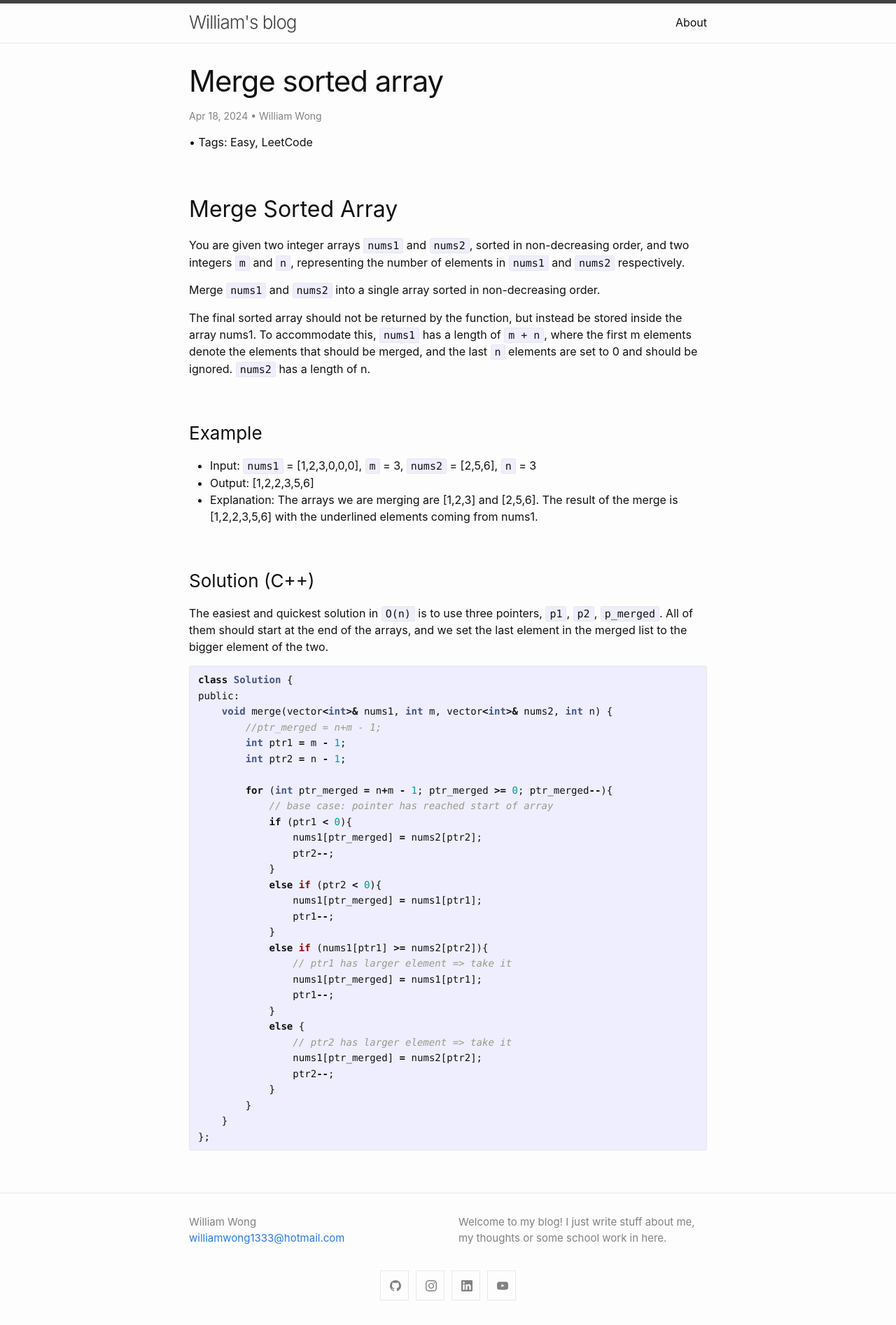
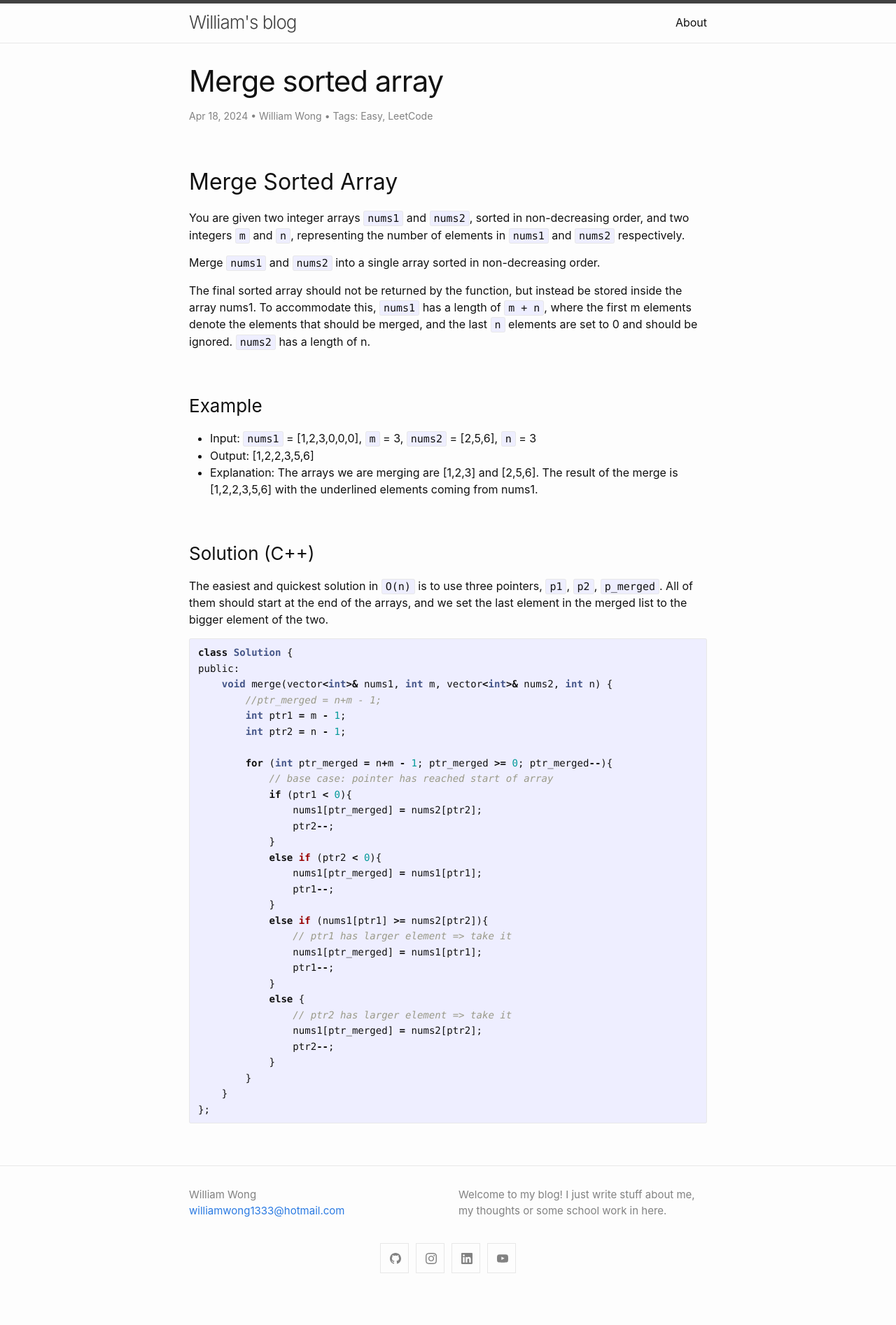
Before and after one commit to wongwil/wongwil.github.io, a Jekyll site: the page built from _posts/2024-04-18-merge-sorted-array.md, in a window 1280 px wide. Shown: the whole page at 70% size. Built offline with Jekyll 4.4.1, drawn with Linux system fonts in a browser that asks for light colours; comment, search, counter and statistics services are not loaded; after the commit the page ends 1854 px from its top, so only the background shows below that.

Commit message:
Update post.html

```diff
--- a/_layouts/post.html
+++ b/_layouts/post.html
@@ -23,10 +23,11 @@ layout: default
             <span class="p-author h-card" itemprop="name">{{ author }}</span></span>
             {%- if forloop.last == false %}, {% endif -%}
         {% endfor %}
-      {%- endif -%}</p>
+      {%- endif -%}
       {% if page.tags.size > 0 %}
        • Tag{% if page.tags.size > 1 %}s{% endif %}:
       {{ page.tags | sort | join: ", " }}
+      </p>
 {% endif %}
   </header>
 
```
